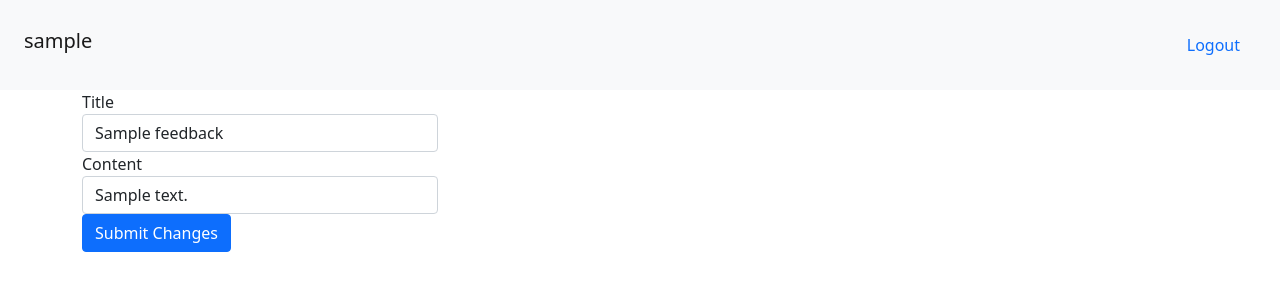
After one commit to KCCPMG/flask-feedback, a Flask app: page /feedback/1/update in a window 1280 px wide. The commit adds this page. Shown: the top 300 px of the page. Run offline with Flask 2, Linux system fonts and the light colour scheme; the visitor is signed in with stand-in values (Sample User, id 1); tables that the repository leaves empty hold one stand-in row (values such as "Sample post").

Commit message:
completed

```diff
--- a/app.py
+++ b/app.py
@@ -1,5 +1,5 @@
 from flask import Flask, redirect, session, render_template, flash
-from forms import RegisterForm, LoginForm
+from forms import RegisterForm, LoginForm, FeedbackForm
 from models import User, Feedback, db, connect_db
 from flask_debugtoolbar import DebugToolbarExtension
 
@@ -22,12 +22,21 @@ db.create_all()
 
 @app.route("/", methods=["GET"])
 def to_register():
+  """Redirect to /register."""
   return redirect("/register")
 
 
 @app.route("/register", methods=["GET", "POST"])
 def handle_register():
+  """
+  GET:
+  Show a form that when submitted will register/create a user. This form should accept a username, password, email, first_name, and last_name.
 
+  Make sure you are using WTForms and that your password input hides the characters that the user is typing!
+
+  POST:
+  Process the registration form by adding a new user. Then redirect to /secret
+  """
   form = RegisterForm()
 
   if form.validate_on_submit():
@@ -43,7 +52,7 @@ def handle_register():
     session["username"] = user.username
 
     # redirect to secret
-    return redirect("/users")
+    return redirect(f"/users/{session['username']}")
 
   else:
     return render_template("register.html", form=form)
@@ -51,6 +60,15 @@ def handle_register():
 
 @app.route("/login", methods=["GET", "POST"])
 def handle_login():
+  """
+  GET:
+  Show a form that when submitted will login a user. This form should accept a username and a password.
+
+  Make sure you are using WTForms and that your password input hides the characters that the user is typing!
+
+  POST:
+  Process the registration form by adding a new user. Then redirect to /secret
+  """
   form = LoginForm()
 
   if form.validate_on_submit():
@@ -58,30 +76,176 @@ def handle_login():
     print(user_check)
     if user_check:
       session["username"] = form.username.data
-      return redirect("/users")
+      return redirect(f"/users/{session['username']}")
     else:
       flash("Invalid Credentials. Please try again.")
       return render_template("login.html", form=form)
-
 
   else:
     return render_template("login.html", form=form)
 
 
-@app.route("/users", methods=["GET"])
-def get_users():
+@app.route("/users/<username>", methods=["GET"])
+def get_user(username):
+  """
+  Show information about the given user.
+
+  Show all of the feedback that the user has given.
+
+  For each piece of feedback, display with a link to a form to edit the feedback and a button to delete the feedback.
+
+  Have a link that sends you to a form to add more feedback and a button to delete the user Make sure that only the user who is logged in can successfully view this page.
+  """
+
   if "username" in session:
-    user = User.query.get(session["username"])
-    found_feedback = db.session.query(Feedback).filter_by(username=user.username).all()
+    if session["username"].lower() == username.lower():
+      user = User.query.get(session["username"])
+      found_feedback = db.session.query(Feedback).filter_by(username=user.username).all()
 
-    return render_template("user.html", first_name=user.first_name, last_name=user.last_name, email=user.email, feedback=found_feedback)
+      return render_template("user.html", first_name=user.first_name, last_name=user.last_name, email=user.email, feedback=found_feedback)
+
+    else:
+      flash("You are not authorized to view this page")
+      return redirect(f"/users/{session['username']}")
+
   else:
     flash("You must be logged in to access users")
     return redirect("/login")
 
 
+
 @app.route("/logout", methods=["GET", "POST"])
 def logout():
-
+  """Clear any information from the session and redirect to /"""
   session.pop("username")
   return redirect("/")
+
+
+@app.route("/users/<username>/delete", methods=["POST"])
+def delete_user(username):
+  """
+  Remove the user from the database and make sure to also delete all of their feedback. Clear any user information in the session and redirect to /.
+
+  Make sure that only the user who is logged in can successfully delete their account
+  """
+  if "username" in session:
+    if session["username"].lower() == username:
+      user = User.query.get(session["username"])
+      user.delete()
+      flash(f"{session['username']} has been deleted")
+      return redirect("/")
+
+    else:
+      flash("You are not authorized to delete {username}")
+      return redirect(f"{session['username']}")
+
+  else:
+    flash("You must be logged in to access users")
+    return redirect("/login")
+
+
+@app.route("/users/<username>/feedback/add", methods=["GET", "POST"])
+def handle_feedback(username):
+  """
+  GET:
+  Display a form to add feedback Make sure that only the user who is logged in can see this form
+
+  POST:
+  Add a new piece of feedback and redirect to /users/<username> — Make sure that only the user who is logged in can successfully add feedback
+  """
+  form=FeedbackForm()
+
+  if "username" in session:
+    if session["username"].lower() == username.lower():
+
+      if form.validate_on_submit():
+        if form.username.data.lower() != session["username"].lower():
+          flash("Form error. Please make sure you are logged in correctly.")
+          return redirect(f"/users/{session['username']}")
+
+        else:
+          feedback = Feedback(title=form.title.data, content=form.content.data, username=form.username.data)
+          db.session.add(feedback)
+          db.session.commit()
+          return redirect(f"/users/{username}")
+
+      else:
+        return render_template("add_feedback.html", form=form)
+
+    else:
+      flash("You are not authorized to view this page")
+      return redirect(f"/users/{session['username']}")
+
+  else:
+    flash("You must be logged in to access users")
+    return redirect("/login")
+
+
+@app.route("/feedback/<int:feedback_id>/update", methods=["GET", "POST"])
+def handle_feedback_update(feedback_id):
+  """
+  GET:
+  Display a form to edit feedback — **Make sure that only the user who has written that feedback can see this form **
+
+  POST:
+  Update a specific piece of feedback and redirect to /users/ — Make sure that only the user who has written that feedback can update it
+  """
+  form=FeedbackForm()
+
+  if "username" in session:
+    feedback = Feedback.query.get(feedback_id)
+    if not feedback:
+      flash("That feedback does not exist")
+      return redirect(f"/users/{session['username']}")
+
+    if session["username"].lower() == feedback.username.lower():
+
+      if form.validate_on_submit():
+        if form.username.data.lower() != session["username"].lower():
+          flash("Form error. Please make sure you are logged in correctly.")
+          return redirect(f"/users/{session['username']}")
+
+        else:
+          feedback.title = form.title.data
+          feedback.content = form.content.data,
+
+          db.session.commit()
+          return redirect(f"/users/{feedback.username}")
+
+      else:
+        return render_template("update_feedback.html", form=form, title=feedback.title, content=feedback.content)
+
+    else:
+      flash("You are not authorized to view this page")
+      return redirect(f"/users/{session['username']}")
+
+  else:
+    flash("You must be logged in to access users")
+    return redirect("/login")
+
+
+
+@app.route("/feedback/<int:feedback_id>/delete", methods=["GET"])
+def delete_feedback(feedback_id):
+  """
+  Delete a specific piece of feedback and redirect to /users/ — Make sure that only the user who has written that feedback can delete it
+  """
+
+  if "username" in session:
+    feedback = Feedback.query.get(feedback_id)
+    if not feedback:
+      flash("That feedback does not exist")
+      return redirect(f"/users/{session['username']}")
+
+    if session["username"].lower() == feedback.username.lower():
+      db.session.delete(feedback)
+      db.session.commit()
+      return redirect(f"/users/{session['username']}")
+
+    else:
+      flash("You are not authorized to view this page")
+      return redirect(f"/users/{session['username']}")
+
+  else:
+    flash("You must be logged in to access users")
+    return redirect("/login")
--- a/forms.py
+++ b/forms.py
@@ -1,5 +1,5 @@
 from flask_wtf import FlaskForm
-from wtforms import StringField, PasswordField
+from wtforms import StringField, PasswordField, HiddenField
 from wtforms.validators import InputRequired
 
 class RegisterForm(FlaskForm):
@@ -17,3 +17,11 @@ class LoginForm(FlaskForm):
 
   username = StringField("Username", validators=[InputRequired()])
   password = PasswordField("Password", validators=[InputRequired()])
+
+
+class FeedbackForm(FlaskForm):
+  """Form for adding feedback"""
+
+  title = StringField("Title", validators=[InputRequired()])
+  content = StringField("Content", validators=[InputRequired()])
+  username = HiddenField("username")
--- /dev/null
+++ b/templates/update_feedback.html
@@ -0,0 +1,31 @@
+{% extends 'base.html' %}
+{% block title %}Add Feedback{% endblock %}
+{% block content %}
+  <form id="edit-feedback-form" method="POST">
+    {{ form.username(value=session["username"]) }}
+    <div class="row">
+      <div class="col-4">
+        {{form.title.label(class="")}}
+      </div>
+    </div>
+    <div class="row">
+      <div class="col-4">
+        {{form.title (class="form-control", value=title )}}
+      </div>
+    </div>
+
+    <div class="row">
+      <div class="col-4">
+        {{form.content.label(class="")}}
+      </div>
+    </div>
+    <div class="row">
+      <div class="col-4">
+        {{form.content (class="form-control", value=content )}}
+      </div>
+    </div>
+
+    <button class="btn btn-primary" type="submit">Submit Changes</button>
+  </form>
+
+{% endblock %}
```
Also changed, not shown: templates/add_feedback.html (added, +22 -0 lines), templates/user.html (+8 -1 lines).
